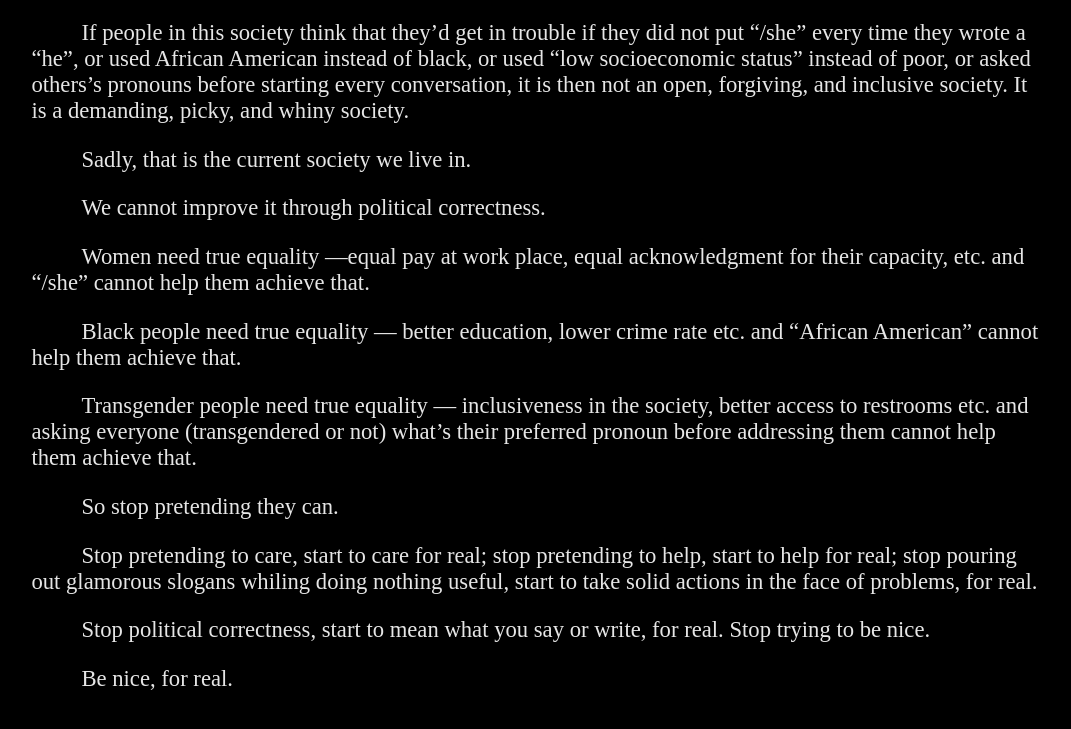
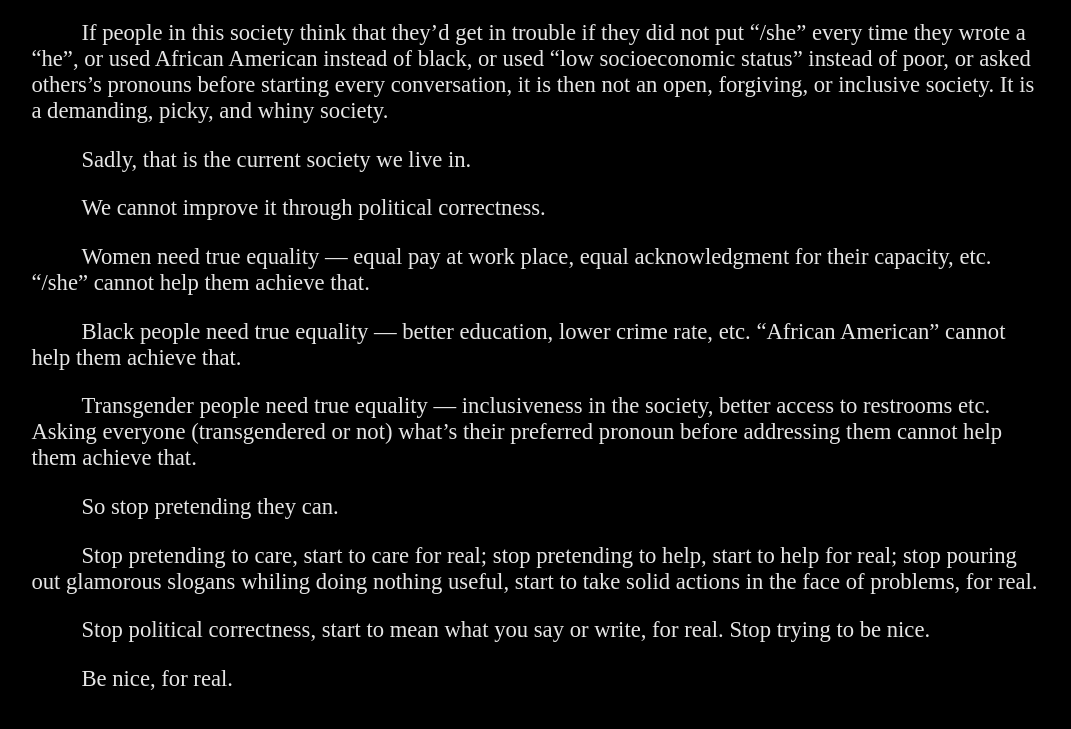
Before and after one commit to GabrielXu/InstigatorProject, a plain HTML site: page pages4.html in a window 1280 px wide. Shown: the part 1001-1730 px from the top of the page, without its empty margins (103-1174 px from the left). Drawn offline with Linux system fonts and the light colour scheme; a web font is replaced by a local one.

Commit message:
Edit 06/07/17

```diff
--- a/pages4.html
+++ b/pages4.html
@@ -9,7 +9,7 @@
   <h1 class="PagesTitle">Political Correctness is Wrong</h1>
   <p class="PagesContent">
 
-“What is political correctness?
+What is political correctness?
 </p>
 	<p class="PagesContent">
 Political correctness is inefficiency, uselessness and cowardice under the excuse of “trying to be nice”.
@@ -51,7 +51,7 @@ One can always choose to be politically correct oneself, but one cannot force ot
 </p>
 	<p class="PagesContent">
 
-If people in this society think that they’d get in trouble if they did not put “/she” every time they wrote a “he”, or used African American instead of black, or used “low socioeconomic status” instead of poor, or asked others’s pronouns before starting every conversation, it is then not an open, forgiving, and inclusive society. It is a demanding, picky, and whiny society.
+If people in this society think that they’d get in trouble if they did not put “/she” every time they wrote a “he”, or used African American instead of black, or used “low socioeconomic status” instead of poor, or asked others’s pronouns before starting every conversation, it is then not an open, forgiving, or inclusive society. It is a demanding, picky, and whiny society.
 
 
 </p>
@@ -66,14 +66,14 @@ Sadly, that is the current society we live in.
 	<p class="PagesContent">
 
 
-Women need true equality —equal pay at work place, equal acknowledgment for their capacity, etc. and “/she” cannot help them achieve that.
+Women need true equality — equal pay at work place, equal acknowledgment for their capacity, etc. “/she” cannot help them achieve that.
 </p>
 	<p class="PagesContent">
 
-Black people need true equality — better education, lower crime rate etc. and “African American” cannot help them achieve that.
+Black people need true equality — better education, lower crime rate, etc. “African American” cannot help them achieve that.
 </p>
 	<p class="PagesContent">
-Transgender people need true equality — inclusiveness in the society, better access to restrooms etc. and asking everyone (transgendered or not) what’s their preferred pronoun before addressing them cannot help them achieve that.
+Transgender people need true equality — inclusiveness in the society, better access to restrooms etc. Asking everyone (transgendered or not) what’s their preferred pronoun before addressing them cannot help them achieve that.
 
 </p>
 	<p class="PagesContent">
```
